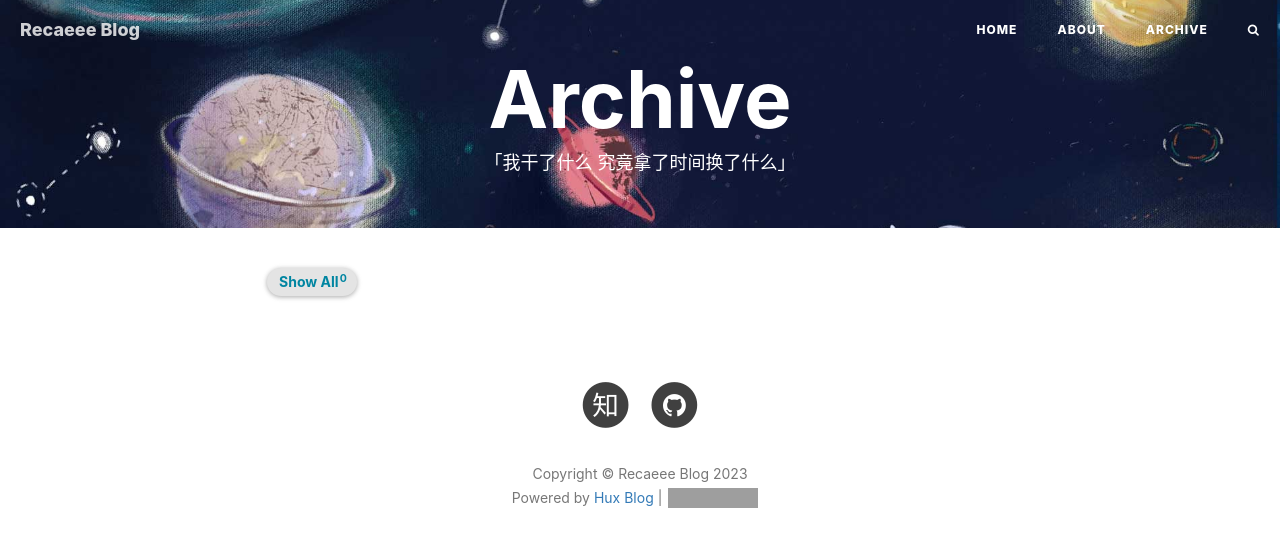
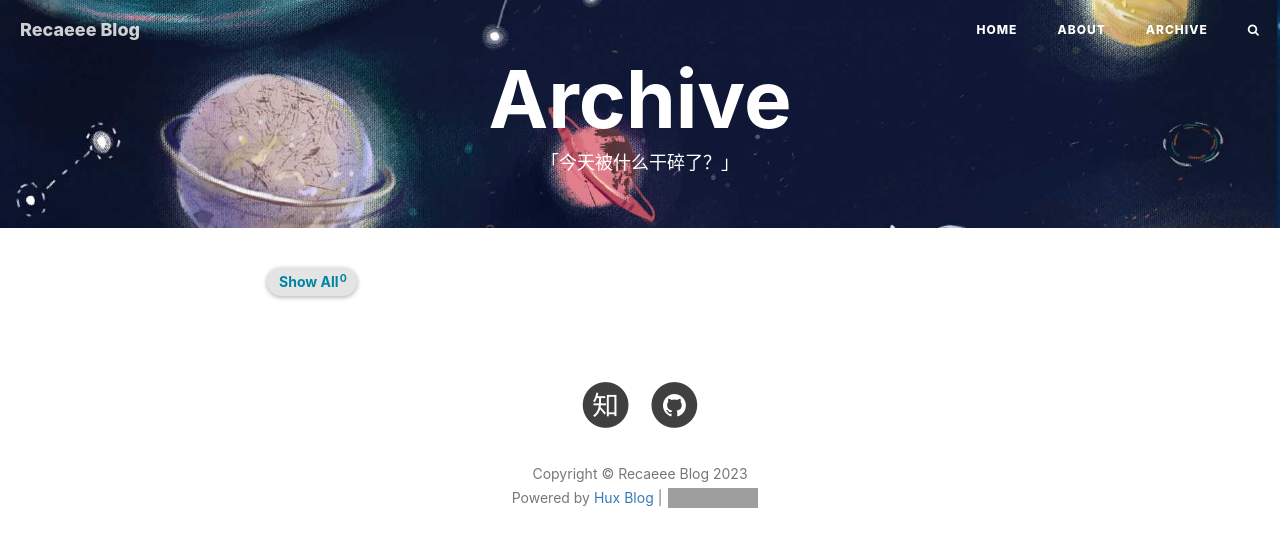
Before and after one commit to recaeee/recaeee.github.io, a Jekyll site: the page built from archive.html, in a window 1280 px wide. Shown: the top 547 px of the page. Built offline with Jekyll 4.4.1, drawn with Linux system fonts in a browser that asks for light colours; nearby versions of some CDN libraries; comment, search, counter and statistics services are not loaded; grey boxes are pictures that could not be loaded.

Commit message:
Update blog

```diff
--- a/_config.yml
+++ b/_config.yml
@@ -3,7 +3,7 @@ title: Recaeee Blog
 SEOTitle: Recaeee的博客 | Recaeee Blog
 header-img: img/home-bg.jpg
 email: recaeee2001@gmail.com
-description: "今天被什么干碎了？"
+description: "「今天被什么干碎了？」"
 keyword: ""
 url: "recaeee.github.io" # your host, for absolute URL
 baseurl: "" # for example, '/blog' if your blog hosted on 'host/blog'
--- a/archive.html
+++ b/archive.html
@@ -1,7 +1,7 @@
 ---
 title: Archive
 layout: default
-description: "「我干了什么 究竟拿了时间换了什么」"
+description: "「今天被什么干碎了？」"
 header-img: "img/bg-little-universe.jpg"
 ---
 
```
